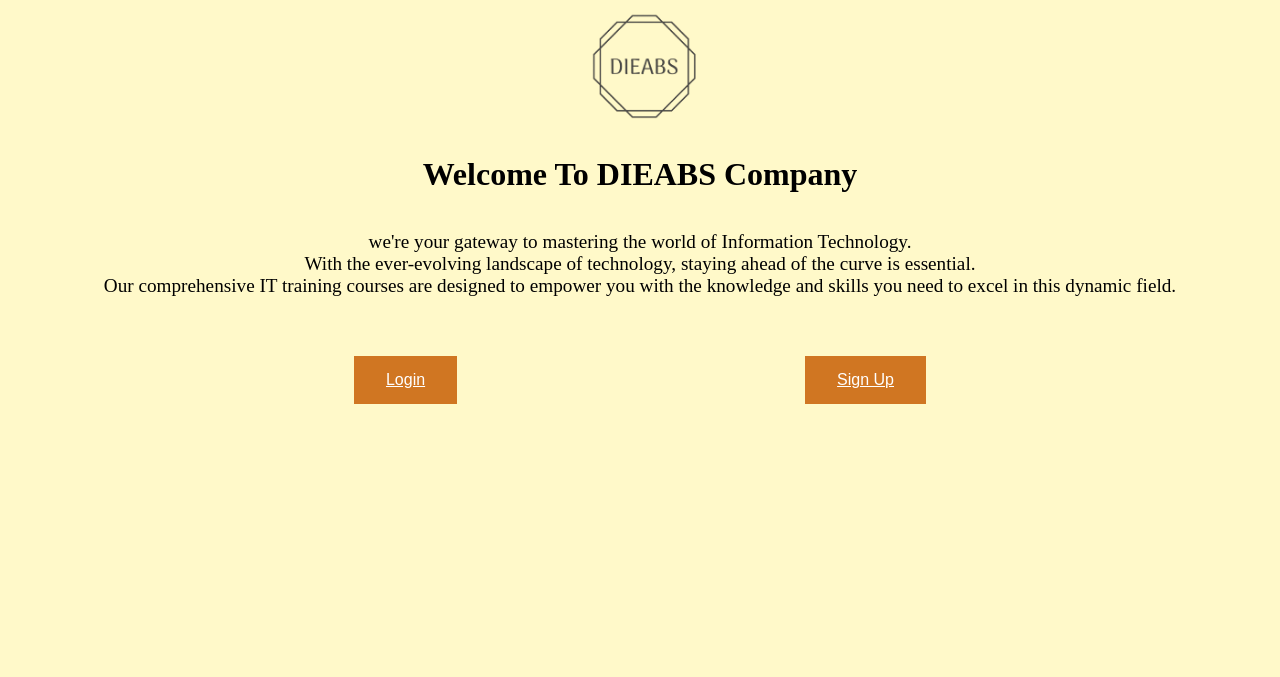
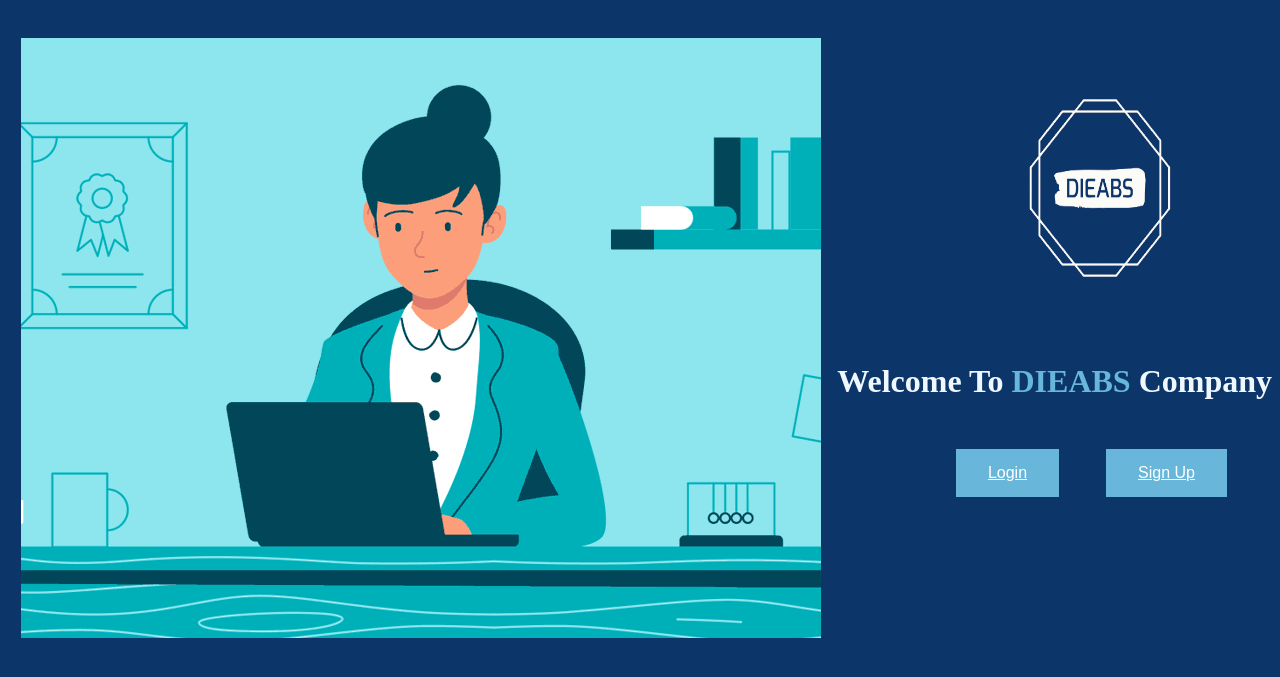
Before and after one commit to Haladieabs/Mini_Project2, a PHP site: page / in a window 1280 px wide. Shown: the top 677 px of the page. Run offline with PHP 8.4, Linux system fonts and the light colour scheme.

Commit message:
finish project

```diff
--- a/index.css
+++ b/index.css
@@ -1,13 +1,13 @@
-h1{text-align: center;}
+/* h1{text-align: center;}
 body{background-color: #FFF9C9;}
-img{height: 15%;
+#img{height: 15%;
     width: 10%;
     margin-left: 45%;}
     #welcome{font-size: larger;
         text-align: center;
         margin-top: 3%;}
         #one {
-            background-color: #d07622; /* Green */
+            background-color: #d07622;
             border: none;
             color: white;
             padding: 15px 32px;
@@ -17,7 +17,7 @@ img{height: 15%;
             font-size: 16px;
             margin: 4px 2px;
             cursor: pointer;
-            -webkit-transition-duration: 0.4s; /* Safari */
+            -webkit-transition-duration: 0.4s;
             transition-duration: 0.4s;
           }
 
@@ -26,7 +26,7 @@ img{height: 15%;
           }
 
           #two {
-            background-color: #d07622; /* Green */
+            background-color: #d07622;
             border: none;
             color: white;
             padding: 15px 32px;
@@ -36,11 +36,11 @@ img{height: 15%;
             font-size: 16px;
             margin: 4px 2px;
             cursor: pointer;
-            -webkit-transition-duration: 0.4s; /* Safari */
+            -webkit-transition-duration: 0.4s;
             transition-duration: 0.4s;
-          }
+          } */
 
-        #two:hover {
+        /* #two:hover {
             box-shadow: 0 12px 16px 0 rgba(0,0,0,0.24),0 17px 50px 0 rgba(0,0,0,0.19);
           }
 
@@ -48,9 +48,10 @@ img{height: 15%;
         #group{display: flex;
             justify-content: space-evenly;
         }
-        a{color: white;}
-        #three {
-          background-color: #d07622; /* Green */
+        a{color: white;} */
+
+        /* #three {
+          background-color: #d07622;
           border: none;
           color: white;
           padding: 15px 32px;
@@ -60,10 +61,87 @@ img{height: 15%;
           font-size: 16px;
           margin: 4px 2px;
           cursor: pointer;
-          -webkit-transition-duration: 0.4s; /* Safari */
+          -webkit-transition-duration: 0.4s;
           transition-duration: 0.4s;
-        }
+        } */
 
-        #three:hover {
+        /* #three:hover {
           box-shadow: 0 12px 16px 0 rgba(0,0,0,0.24),0 17px 50px 0 rgba(0,0,0,0.19);
-        }
+        } */
+
+
+
+
+        /* ..................................................... */
+
+        h1{text-align:right;
+          color: aliceblue;}
+          body{background-color: #0C356A;}
+          #img{height: 50%;
+          width: 70%;
+          margin-left: 27%;}
+          #welcome{font-size: larger;
+          text-align: center;
+          margin-top: 3%;
+          color: azure;}
+          #one {
+              background-color: #68b7db;
+              border: none;
+              color: rgb(0, 0, 0);
+              padding: 15px 32px;
+              text-align: center;
+              text-decoration: none;
+              display: inline-block;
+              font-size: 16px;
+              margin: 4px 2px;
+              cursor: pointer;
+              -webkit-transition-duration: 0.4s;
+              transition-duration: 0.4s;
+            }
+
+          #one:hover {
+              box-shadow: 0 12px 16px 0 rgba(0,0,0,0.24),0 17px 50px 0 rgba(0,0,0,0.19);
+            }
+
+            #two {
+              background-color: #68b7db;
+              border: none;
+              color: rgb(0, 0, 0);
+              padding: 15px 32px;
+              text-align: center;
+              text-decoration: none;
+              display: inline-block;
+              font-size: 16px;
+              margin: 4px 2px;
+              cursor: pointer;
+              -webkit-transition-duration: 0.4s;
+              transition-duration: 0.4s;
+            }
+
+          #two:hover {
+              box-shadow: 0 12px 16px 0 rgba(0,0,0,0.24),0 17px 50px 0 rgba(0,0,0,0.19);
+            }
+
+
+          #group{display: flex;
+            flex-direction: row;
+              justify-content: space-evenly;
+              margin-left: 20%;
+              margin-top: 10%;
+          }
+          a{color: white;}
+
+          @media (max-width: 768px) {
+            #img {
+              margin-left: 5%;
+              margin-right: 5%;
+            }
+          }
+
+
+
+          .big{display: flex;
+          flex-direction: row;
+          margin-top: 3%;
+          margin-left: 1%;}
+          span{color: #68b7db;}
--- a/index.php
+++ b/index.php
@@ -4,14 +4,40 @@
   <title>Welcome to the Login System</title>
   <link rel="stylesheet" href="index.css">
 </head>
-<body>
-<img src="image44.png" alt=""><br>
-    <h1>Welcome To DIEABS Company</h1>
-
-    <p id="welcome"> we're your gateway to mastering the world of Information Technology.<br> With the ever-evolving landscape of technology, staying ahead of the curve is essential. <br>Our comprehensive IT training courses are designed to empower you with the knowledge and skills you need to excel in this dynamic field.</p><br><br>
+<div class="big">
+<img src="812c229c60047ee347f778135cd76b81.gif" alt="" id="photo">
+<div class="small">
+<img src="dieabs-logo__1_-removebg-preview (2).png" alt="" id="img"><br>
+    <h1>Welcome To<span> DIEABS </span>Company </h1>
+    <!-- <p id="welcome"> we're your gateway to mastering the world of Information Technology.<br> With the ever-evolving landscape of technology, staying ahead of the curve is essential. <br>Our comprehensive IT training courses are designed to empower you with the knowledge and skills you need to excel in this dynamic field.</p><br><br> -->
     <div id="group">
     <button id="one"><a href="login.html">Login</a></button>
     <button id="two"><a href="signup.php">Sign Up</a></button>
-    </div>
+
+</div>
 </body>
 </html>
+
+
+
+<!-- //////////////////////////////////////////////////////// -->
+
+<!-- <!DOCTYPE html>
+<html>
+<head>
+    <title>Login System</title>
+    <link rel="stylesheet" href="style.css">
+</head>
+<body>
+
+    <div class="big">
+    <img src="812c229c60047ee347f778135cd76b81.gif" alt="" id="photo">
+    <div class="small">
+    <img src="dieabs-logo__1_-removebg-preview (2).png" alt="" id="img"><br>
+    <h1>Welcome To<span> DIEABS</span> Company</h1><br><br>
+   <div id="group"> <button id="one"><a href="signup.html">Sign Up</a></button>  <button id="two"><a href="login.html">Login</a></button>
+   </div>
+</div>
+</div>
+</body>
+</html> -->
```
Also changed, not shown: login.css (+24 -10 lines), login.html (+8 -5 lines), signup.css (+9 -7 lines), signup.php (+11 -11 lines), viewuser.css (+7 -3 lines), viewuser.php (+87 -19 lines), welcome.css (+6 -4 lines), 14b083af7954ae3e6417d0b4fc13b61e.gif (added), 1acd4972735c206ef54c5ad7aed3af04 (1).gif (added), 812c229c60047ee347f778135cd76b81.gif (added), acd4972735c206ef54c5ad7aed3af04.gif (added), cf51ad748537f4ea6899ab44388ad110.gif (added), dieabs-logo__1_-removebg-preview (2).png (added), e7782b954b20ab768c74fc1dfd6f9377.gif (added), 1 more files, 2 other files.
